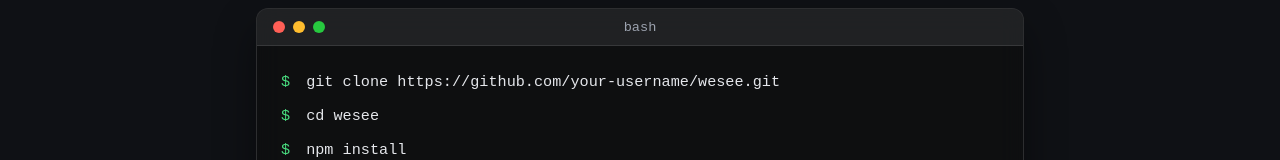
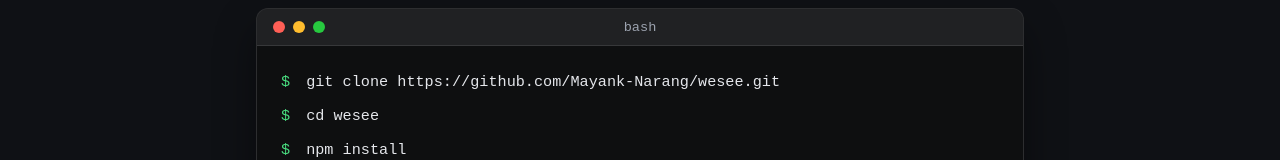
Before and after one commit to Mayank-Narang/wesee_landing, a React (Vite) app: page / in a window 1280 px wide. Shown: the part 2154-2314 px from the top of the page. Built offline with nearby package versions, Linux system fonts and the light colour scheme.

Commit message:
adding final animations and assembling React app

```diff
--- a/src/App.jsx
+++ b/src/App.jsx
@@ -8,11 +8,16 @@
   return (
     <>
       <Navbar />
-      <main style={{ marginTop: '80px', minHeight: '100vh' }}>
-        <Hero />
-        <Features />
-        <Installation />
-        {/* Components for future parts will go here */}
+      <main style={{ marginTop: '80px', minHeight: '100vh', paddingBottom: '4rem' }}>
+        <div className="animate-fade-in-up delay-100">
+          <Hero />
+        </div>
+        <div className="animate-fade-in-up delay-200">
+          <Features />
+        </div>
+        <div className="animate-fade-in-up delay-300">
+          <Installation />
+        </div>
       </main>
     </>
   );
--- a/src/components/Hero.jsx
+++ b/src/components/Hero.jsx
@@ -16,7 +16,7 @@
           <a href="#installation" style={{ ...styles.button, ...styles.primaryBtn }}>
             Get Started
           </a>
-          <a href="https://github.com/your-username/wesee" target="_blank" rel="noreferrer" style={{ ...styles.button, ...styles.secondaryBtn }}>
+          <a href="https://github.com/Mayank-Narang/wesee" target="_blank" rel="noreferrer" style={{ ...styles.button, ...styles.secondaryBtn }}>
             View GitHub
           </a>
         </div>
--- a/src/components/Installation.jsx
+++ b/src/components/Installation.jsx
@@ -19,7 +19,7 @@
         <div style={styles.terminalBody}>
           <div style={styles.commandRow}>
             <span style={styles.prompt}>$</span>
-            <span style={styles.command}>git clone https://github.com/your-username/wesee.git</span>
+            <span style={styles.command}>git clone https://github.com/Mayank-Narang/wesee.git</span>
           </div>
           <div style={styles.commandRow}>
             <span style={styles.prompt}>$</span>
--- a/src/components/Navbar.jsx
+++ b/src/components/Navbar.jsx
@@ -10,7 +10,7 @@
       <div style={styles.navLinks}>
         <a href="#features" style={styles.link}>Features</a>
         <a href="#installation" style={styles.link}>Installation</a>
-        <a href="https://github.com/your-username/wesee" target="_blank" rel="noreferrer" style={styles.link}>GitHub</a>
+        <a href="https://github.com/Mayank-Narang/wesee" target="_blank" rel="noreferrer" style={styles.link}>GitHub</a>
       </div>
     </nav>
   );
--- a/src/index.css
+++ b/src/index.css
@@ -29,3 +29,24 @@
   -webkit-backdrop-filter: blur(12px);
   border-radius: 16px;
 }
+
+/* Animations */
+@keyframes fadeInUp {
+  from {
+    opacity: 0;
+    transform: translateY(20px);
+  }
+  to {
+    opacity: 1;
+    transform: translateY(0);
+  }
+}
+
+.animate-fade-in-up {
+  animation: fadeInUp 0.8s ease-out forwards;
+  opacity: 0;
+}
+
+.delay-100 { animation-delay: 100ms; }
+.delay-200 { animation-delay: 200ms; }
+.delay-300 { animation-delay: 300ms; }
```
Also changed, not shown: 2 other files (tests, documents, lock files or other folders).
